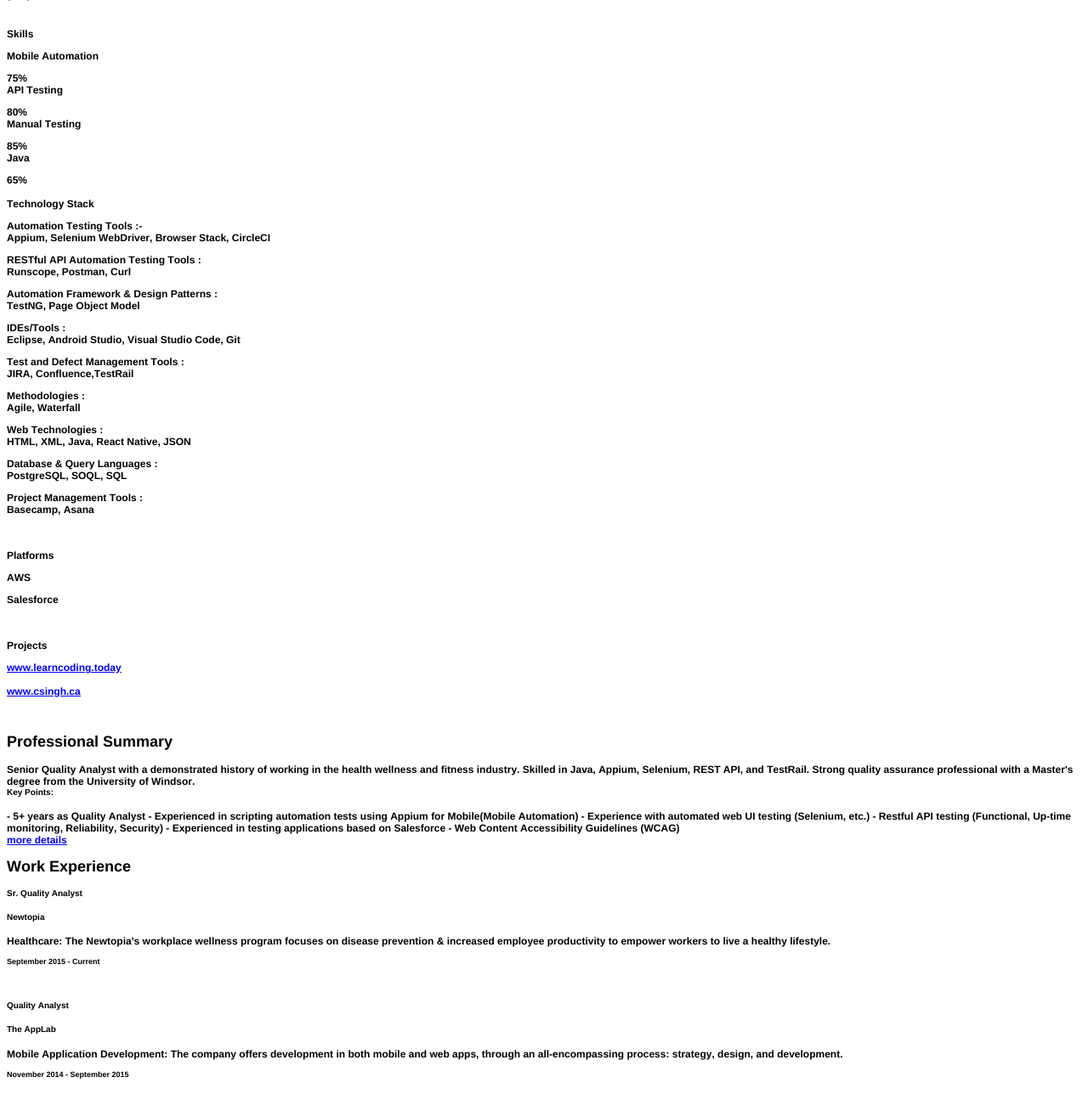
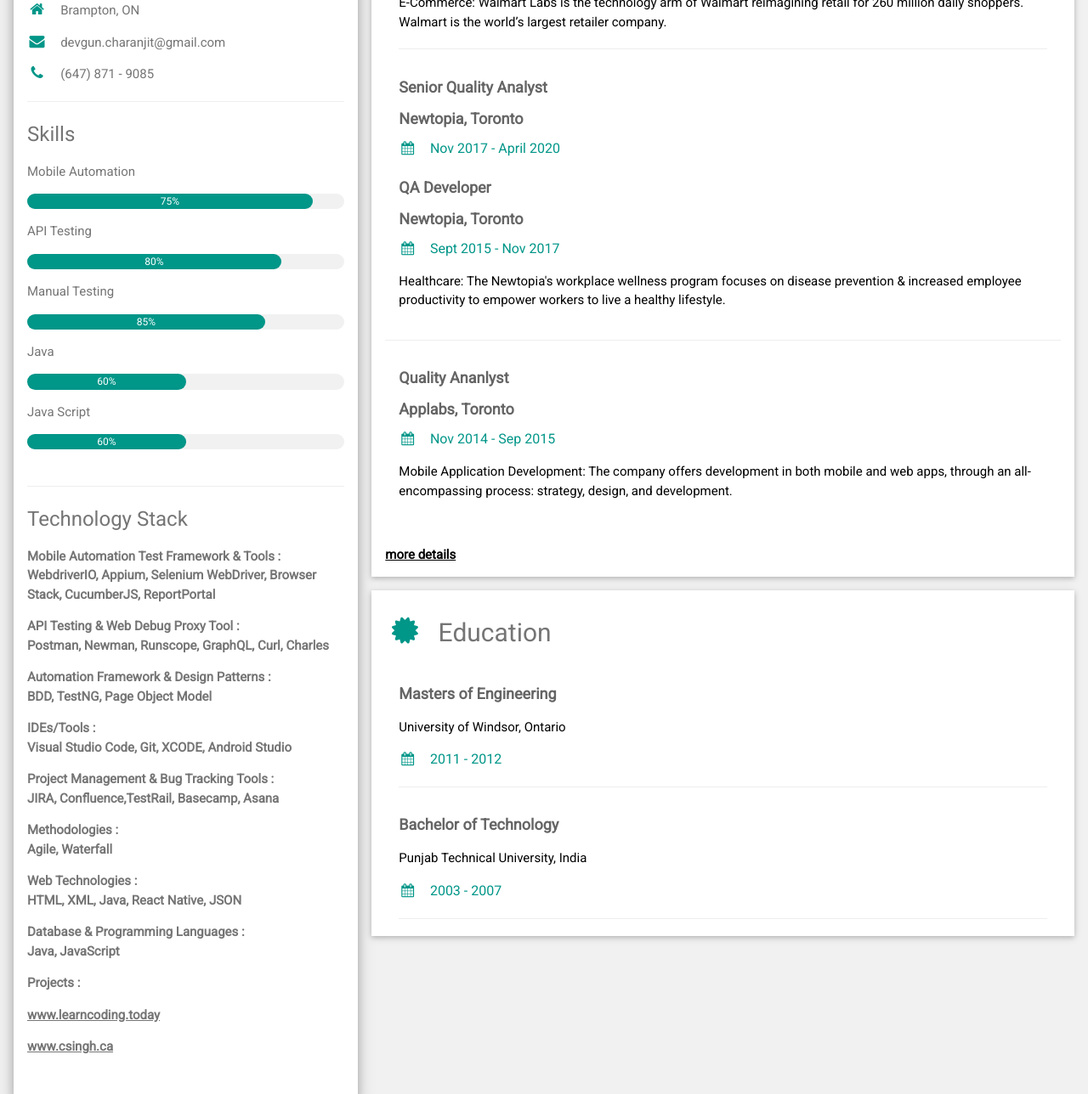
Before and after one commit to Charanjit55588/myprofile, a plain HTML site: page index.html in a window 1280 px wide. Shown: the part 241-1529 px from the top of the page at 85% size. Drawn offline with nearby package versions, Linux system fonts and the light colour scheme.

Commit message:
modified profile

```diff
--- a/index.html
+++ b/index.html
@@ -1,63 +1,96 @@
-<!DOCTYPE html PUBLIC "-//W3C//DTD HTML 4.01//EN" "http://www.w3.org/TR/html4/strict.dtd">
+<!DOCTYPE html>
 <html>
-<head>
-  <meta http-equiv="Content-Type" content="text/html; charset=utf-8">
-  <meta http-equiv="Content-Style-Type" content="text/css">
 <title>Charanjit Singh</title>
-  <meta name="Generator" content="Cocoa HTML Writer">
-  <meta name="CocoaVersion" content="1894.4">
-  <style type="text/css">
-    p.p1 {margin: 0.0px 0.0px 0.0px 0.0px; font: 12.0px Helvetica; color: #000000; -webkit-text-stroke: #000000; min-height: 14.0px}
-    p.p3 {margin: 0.0px 0.0px 12.0px 0.0px; font: 12.0px Helvetica; color: #000000; -webkit-text-stroke: #000000}
-    p.p4 {margin: 0.0px 0.0px 12.0px 0.0px; font: 12.0px Helvetica; color: #0000e9; -webkit-text-stroke: #0000e9}
-    p.p5 {margin: 0.0px 0.0px 6.0px 0.0px; font: 12.0px Helvetica; color: #000000; -webkit-text-stroke: #000000; min-height: 14.0px}
-    p.p6 {margin: 0.0px 0.0px 0.0px 0.0px; font: 12.0px Helvetica; color: #000000; -webkit-text-stroke: #000000}
-    p.p7 {margin: 0.0px 0.0px 0.0px 0.0px; font: 12.0px Helvetica; color: #0000e9; -webkit-text-stroke: #0000e9}
-    span.s1 {font-kerning: none}
-    span.s2 {font-kerning: none; color: #fd9409; -webkit-text-stroke: 0px #fd9409}
-    span.s3 {font-kerning: none; color: #000000; -webkit-text-stroke: 0px #000000}
-    span.s4 {text-decoration: underline ; font-kerning: none; color: #0000e9; -webkit-text-stroke: 0px #0000e9}
-    span.s5 {font: 24.0px Helvetica; font-kerning: none; color: #000000; -webkit-text-stroke: 0px #000000}
-    span.s6 {font: 12.0px Helvetica; text-decoration: underline ; font-kerning: none; color: #0000e9; -webkit-text-stroke: 0px #0000e9}
-    span.s7 {text-decoration: underline ; font-kerning: none}
+<link rel="shortcut icon" href="favicon.ico" type="image/x-icon">
+<meta charset="UTF-8">
+<meta name="viewport" content="width=device-width, initial-scale=1">
+<link rel="stylesheet" href="https://www.w3schools.com/w3css/4/w3.css">
+<link rel='stylesheet' href='https://fonts.googleapis.com/css?family=Roboto'>
+<link rel="stylesheet" href="https://cdnjs.cloudflare.com/ajax/libs/font-awesome/4.7.0/css/font-awesome.min.css">
+<style>
+  html,
+  body,
+  h1,
+  h2,
+  h3,
+  h4,
+  h5,
+  h6 {
+    font-family: "Roboto", sans-serif
+  }
 </style>
-</head>
-<body>
-<p class="p1"><span class="s1"></span><br></p>
-<h2 style="margin: 0.0px 0.0px 14.9px 0.0px; font: 18.0px Helvetica; color: #000000; -webkit-text-stroke: #000000"><span class="s1"><b>Charanjit Singh</b></span></h2>
-<p class="p3"><span class="s1"><b>QA Automation</b></span></p>
-<p class="p4"><span class="s2"></span><span class="s3"><b>   </b><a href="https://charanjitsingh.s3.ca-central-1.amazonaws.com/singh-resume.docx"><span class="s4"><b>Resume.doc</b></span></a></span></p>
-<p class="p4"><span class="s3"></span><span class="s5"><b><i>   </i></b><a href="https://github.com/Charanjit55588"><span class="s6"><b>Charanjit55588</b></span></a></span></p>
-<p class="p4"><span class="s3"><b>     </b><a href="https://linkedin.com/in/charanjit-singh-qa"><span class="s4"><b>Linkedin</b></span></a></span></p>
-<p class="p3"><span class="s1"><b>Brampton, ON</b></span></p>
-<p class="p3"><span class="s1"><b>devgun.charanjit@gmail.com</b></span></p>
-<p class="p3"><span class="s1"><b>(647) 871 - 9085</b></span></p>
-<p class="p5"><span class="s1"><b></b></span><br></p>
-<p class="p3"><span class="s1"><b>Skills</b></span></p>
-<p class="p3"><span class="s1"><b>Mobile Automation</b></span></p>
-<p class="p6"><span class="s1"><b>75%</b></span></p>
-<p class="p3"><span class="s1"><b>API Testing</b></span></p>
-<p class="p6"><span class="s1"><b>80%</b></span></p>
-<p class="p3"><span class="s1"><b>Manual Testing</b></span></p>
-<p class="p6"><span class="s1"><b>85%</b></span></p>
-<p class="p3"><span class="s1"><b>Java</b></span></p>
-<p class="p6"><span class="s1"><b>65%</b></span></p>
-<p class="p1"><span class="s1"><b></b></span><br></p>
-<p class="p3"><span class="s1"><b>Technology Stack</b></span></p>
-<p class="p3"><span class="s1"><b>Automation Testing Tools :- <br>
-Appium, Selenium WebDriver, Browser Stack, CircleCI<br>
+
+<body class="w3-light-grey">
+  <!-- Page Container -->
+  <div class="w3-content w3-margin-top" style="max-width:1400px;">
+    <!-- The Grid -->
+    <div class="w3-row-padding">
+      <!-- Left Column -->
+      <div class="w3-third">
+        <div class="w3-white w3-text-grey w3-card-4">
+          <div class="w3-display-container">
+            <div class="w3-display-bottomleft w3-container w3-text-black">
+            </div>
+          </div>
+          <div class="w3-container">
+            <h2>Charanjit Singh</h2>
+            <p><i class="fa fa-briefcase fa-fw w3-margin-right w3-large w3-text-teal"></i>Software Developer in Test</p>
+            <p class="p4"><span class="s2"></span><span class="s3"><b></b>&nbsp;&nbsp;&nbsp;&nbsp;&nbsp;&nbsp;
+                <a href="https://charanjitsingh.s3.ca-central-1.amazonaws.com/singh-resume.docx">
+                  <spanclass="s4"><b>Resume.doc</b></span></a></span></p>
+            <p class="p4"><span class="s2"></span><span class="s3"><b></b>&nbsp;&nbsp;&nbsp;&nbsp;&nbsp;&nbsp;
+                <a href="https://github.com/Charanjit55588"><span class="s6"><b>Charanjit55588</b></span></a></span></p>
+            <p><i class="fa fa-linkedin-square"
+                style="font-size:26px;color:rgb(0, 4, 255)"></i>&nbsp;&nbsp;&nbsp;&nbsp;<a
+                href="https://linkedin.com/in/charanjit-singh-qa"><span class="s4"><b>Linkedin</b></span></a></span></p>
+            <p><i class="fa fa-home fa-fw w3-margin-right w3-large w3-text-teal"></i>Brampton, ON</p>
+            <p><i class="fa fa-envelope fa-fw w3-margin-right w3-large w3-text-teal"></i>devgun.charanjit@gmail.com</p>
+            <p><i class="fa fa-phone fa-fw w3-margin-right w3-large w3-text-teal"></i>(647) 871 - 9085</p>
+            <hr>
+            <p class="p3"><span class="s1">
+                <h3>Skills</h3>
+              </span></p>
+            <p>Mobile Automation</p>
+            <div class="w3-light-grey w3-round-xlarge w3-small">
+              <div class="w3-container w3-center w3-round-xlarge w3-teal" style="width:90%">75%</div>
+            </div>
+            <p>API Testing</p>
+            <div class="w3-light-grey w3-round-xlarge w3-small">
+              <div class="w3-container w3-center w3-round-xlarge w3-teal" style="width:80%">
+                <div class="w3-center w3-text-white">80%</div>
+              </div>
+            </div>
+            <p>Manual Testing</p>
+            <div class="w3-light-grey w3-round-xlarge w3-small">
+              <div class="w3-container w3-center w3-round-xlarge w3-teal" style="width:75%">85%</div>
+            </div>
+            <p>Java</p>
+            <div class="w3-light-grey w3-round-xlarge w3-small">
+              <div class="w3-container w3-center w3-round-xlarge w3-teal" style="width:50%">60%</div>
+            </div>
+            <p>Java Script</p>
+            <div class="w3-light-grey w3-round-xlarge w3-small">
+              <div class="w3-container w3-center w3-round-xlarge w3-teal" style="width:50%">60%</div>
+            </div>
+            <br>
+            <hr>
+            <p class="p3"><span class="s1">
+                <h3>Technology Stack</h3>
+              </span></p>
+            <p class="p3"><span class="s1"><b>Mobile Automation Test Framework & Tools : <br>
+                  WebdriverIO, Appium, Selenium WebDriver, Browser Stack, CucumberJS, ReportPortal<br>
                 </b></span></p>
-<p class="p3"><span class="s1"><b>RESTful API Automation Testing Tools : <br>
-Runscope, Postman, Curl<br>
+            <p class="p3"><span class="s1"><b>API Testing & Web Debug Proxy Tool : <br>
+                  Postman, Newman, Runscope, GraphQL, Curl, Charles<br>
                 </b></span></p>
-<p class="p3"><span class="s1"><b>Automation Framework &amp; Design Patterns : <br>
-TestNG, Page Object Model<br>
+            <p class="p3"><span class="s1"><b>Automation Framework & Design Patterns : <br>
+                  BDD, TestNG, Page Object Model<br>
                 </b></span></p>
             <p class="p3"><span class="s1"><b>IDEs/Tools : <br>
-Eclipse, Android Studio, Visual Studio Code, Git<br>
+                  Visual Studio Code, Git, XCODE, Android Studio<br>
                 </b></span></p>
-<p class="p3"><span class="s1"><b>Test and Defect Management Tools : <br>
-JIRA, Confluence,TestRail<br>
+            <p class="p3"><span class="s1"><b>Project Management & Bug Tracking Tools : <br>
+                  JIRA, Confluence,TestRail, Basecamp, Asana<br>
                 </b></span></p>
             <p class="p3"><span class="s1"><b>Methodologies : <br>
                   Agile, Waterfall<br>
@@ -65,55 +98,84 @@ Agile, Waterfall<br>
             <p class="p3"><span class="s1"><b>Web Technologies : <br>
                   HTML, XML, Java, React Native, JSON<br>
                 </b></span></p>
-<p class="p3"><span class="s1"><b>Database &amp; Query Languages : <br>
-PostgreSQL, SOQL, SQL<br>
+            <p class="p3"><span class="s1"><b>Database &amp; Programming Languages : <br>
+                  Java, JavaScript<br>
                 </b></span></p>
-<p class="p3"><span class="s1"><b>Project Management Tools : <br>
-Basecamp, Asana<br>
-</b></span></p>
-<p class="p1"><span class="s1"><b></b></span><br></p>
-<p class="p1"><span class="s1"><b></b></span><br></p>
-<p class="p3"><span class="s1"><b>Platforms</b></span></p>
-<p class="p3"><span class="s1"><b>AWS</b></span></p>
-<p class="p3"><span class="s1"><b>Salesforce</b></span></p>
-<p class="p1"><span class="s1"><b></b></span><br></p>
-<p class="p1"><span class="s1"><b></b></span><br></p>
-<p class="p3"><span class="s1"><b>Projects</b></span></p>
-<p class="p7"><span class="s7"><a href="https://www.learncoding.today/"><b>www.learncoding.today</b></a></span><span class="s3"><b><span class="Apple-converted-space"> </span></b></span></p>
-<p class="p1"><span class="s1"><b></b></span><br></p>
+
+            <p class="p3"><span class="s1"><b>Projects :</b></span></p>
+            <p class="p7"><span class="s7"><a
+                  href="https://www.learncoding.today/"><b>www.learncoding.today</b></a></span><span class="s3"><b><span
+                    class="Apple-converted-space"> </span></b></span></p>
             <p class="p7"><span class="s7"><a href="https://www.csingh.ca/"><b>www.csingh.ca</b></a></span></p>
             <p class="p1"><span class="s1"><b></b></span><br></p>
-<p class="p1"><span class="s1"><b></b></span><br></p>
-<p class="p1"><span class="s1"><b></b></span><br></p>
-<h2 style="margin: 0.0px 0.0px 14.9px 0.0px; font: 18.0px Helvetica; color: #000000; -webkit-text-stroke: #000000"><span class="s1"><b>Professional Summary</b></span></h2>
-<p class="p6"><span class="s1"><b>Senior Quality Analyst with a demonstrated history of working in the health wellness and fitness industry. Skilled in Java, Appium, Selenium, REST API, and TestRail. Strong quality assurance professional with a Master's degree from the University of Windsor.<span class="Apple-converted-space"> </span></b></span></p>
-<h5 style="margin: 0.0px 0.0px 16.6px 0.0px; font: 10.0px Helvetica; color: #000000; -webkit-text-stroke: #000000"><span class="s1"><b>Key Points:</b></span></h5>
-<p class="p6"><span class="s1"><b>- 5+ years as Quality Analyst - Experienced in scripting automation tests using Appium for Mobile(Mobile Automation) - Experience with automated web UI testing (Selenium, etc.) - Restful API testing (Functional, Up-time monitoring, Reliability, Security) - Experienced in testing applications based on Salesforce - Web Content Accessibility Guidelines (WCAG)<span class="Apple-converted-space"> </span></b></span></p>
-<p class="p7"><span class="s7"><a href="file:///Users/vn0cm1v/mysite/myprofile/description.html"><b>more details</b></a></span></p>
-<p class="p1"><span class="s1"><b></b></span><br></p>
-<h2 style="margin: 0.0px 0.0px 14.9px 0.0px; font: 18.0px Helvetica; color: #000000; -webkit-text-stroke: #000000"><span class="s1"><b>Work Experience</b></span></h2>
-<h5 style="margin: 0.0px 0.0px 16.6px 0.0px; font: 10.0px Helvetica; color: #000000; -webkit-text-stroke: #000000"><span class="s1"><b>Sr. Quality Analyst</b></span></h5>
-<h5 style="margin: 0.0px 0.0px 16.6px 0.0px; font: 10.0px Helvetica; color: #000000; -webkit-text-stroke: #000000"><span class="s1"><b>Newtopia</b></span></h5>
-<p class="p3"><span class="s1"><b>Healthcare: The Newtopia's workplace wellness program focuses on disease prevention &amp; increased employee productivity to empower workers to live a healthy lifestyle.</b></span></p>
-<h6 style="margin: 0.0px 0.0px 21.0px 0.0px; font: 9.0px Helvetica; color: #000000; -webkit-text-stroke: #000000"><span class="s1"><b>September 2015 - Current</b></span></h6>
-<p class="p5"><span class="s1"><b></b></span><br></p>
-<h5 style="margin: 0.0px 0.0px 16.6px 0.0px; font: 10.0px Helvetica; color: #000000; -webkit-text-stroke: #000000"><span class="s1"><b>Quality Analyst</b></span></h5>
-<h5 style="margin: 0.0px 0.0px 16.6px 0.0px; font: 10.0px Helvetica; color: #000000; -webkit-text-stroke: #000000"><span class="s1"><b>The AppLab</b></span></h5>
-<p class="p3"><span class="s1"><b>Mobile Application Development: The company offers development in both mobile and web apps, through an all-encompassing process: strategy, design, and development.<span class="Apple-converted-space"> </span></b></span></p>
-<h6 style="margin: 0.0px 0.0px 21.0px 0.0px; font: 9.0px Helvetica; color: #000000; -webkit-text-stroke: #000000"><span class="s1"><b>November 2014 - September 2015</b></span></h6>
-<p class="p5"><span class="s1"><b></b></span><br></p>
-<h5 style="margin: 0.0px 0.0px 16.6px 0.0px; font: 10.0px Helvetica; color: #000000; -webkit-text-stroke: #000000"><span class="s1"><b>Trainee Engineer</b></span></h5>
-<h5 style="margin: 0.0px 0.0px 16.6px 0.0px; font: 10.0px Helvetica; color: #000000; -webkit-text-stroke: #000000"><span class="s1"><b>DEN Network</b></span></h5>
-<p class="p3"><span class="s1"><b>DEN is a dynamic, mass media &amp; entertainment company that thrives on providing unmatched visual entertainment to its customers through cable TV, over-the-top (OTT) entertainment and broadband services.<span class="Apple-converted-space"> </span></b></span></p>
-<h6 style="margin: 0.0px 0.0px 21.0px 0.0px; font: 9.0px Helvetica; color: #000000; -webkit-text-stroke: #000000"><span class="s1"><b>2008 - 2009</b></span></h6>
-<h2 style="margin: 0.0px 0.0px 14.9px 0.0px; font: 18.0px Helvetica; color: #000000; -webkit-text-stroke: #000000"><span class="s1"><b>Education</b></span></h2>
-<h5 style="margin: 0.0px 0.0px 16.6px 0.0px; font: 10.0px Helvetica; color: #000000; -webkit-text-stroke: #000000"><span class="s1"><b>Masters of Engineering</b></span></h5>
-<h6 style="margin: 0.0px 0.0px 21.0px 0.0px; font: 9.0px Helvetica; color: #000000; -webkit-text-stroke: #000000"><span class="s1"><b>University of Windsor, Ontario</b></span></h6>
-<h6 style="margin: 0.0px 0.0px 21.0px 0.0px; font: 9.0px Helvetica; color: #000000; -webkit-text-stroke: #000000"><span class="s1"><b>2011-2012</b></span></h6>
-<p class="p5"><span class="s1"><b></b></span><br></p>
-<h5 style="margin: 0.0px 0.0px 16.6px 0.0px; font: 10.0px Helvetica; color: #000000; -webkit-text-stroke: #000000"><span class="s1"><b>Bachelor of Technology</b></span></h5>
-<h6 style="margin: 0.0px 0.0px 21.0px 0.0px; font: 9.0px Helvetica; color: #000000; -webkit-text-stroke: #000000"><span class="s1"><b>Punjab Technical University, India</b></span></h6>
-<h6 style="margin: 0.0px 0.0px 21.0px 0.0px; font: 9.0px Helvetica; color: #000000; -webkit-text-stroke: #000000"><span class="s1"><b>2003 - 2007</b></span></h6>
-<p class="p3"><span class="s1"><b>Powered by SDS</b></span></p>
+          </div>
+        </div>
+      </div>
+      <!-- End Left Column -->
+      <!-- Right Column -->
+      <div class="w3-twothird">
+        <div class="w3-container w3-card w3-white w3-margin-bottom">
+          <h2 class="w3-text-grey w3-padding-16"><i
+              class="fa fa-suitcase fa-fw w3-margin-right w3-xxlarge w3-text-teal"></i>Work Experience</h2>
+          <div class="w3-container">
+            <h5 class="w3-opacity"><b>Software Developer in Test</b></h5>
+            <h6 class="w3-opacity"><b>Walmart Labs, Mississauga</b></h6>
+            <h6 class="w3-text-teal"><i class="fa fa-calendar fa-fw w3-margin-right"></i>April 2020 - <span
+                class="w3-tag w3-teal w3-round">Current</span></h6>
+            <p>E-Commerce: Walmart Labs is the technology arm of Walmart reimagining retail for 260 million daily
+              shoppers.
+              Walmart is the world’s largest retailer company.</p>
+            <hr>
+          </div>
+          <div class="w3-container">
+            <h5 class="w3-opacity"><b>Senior Quality Analyst</b></h5>
+            <h5 class="w3-opacity"><b>Newtopia, Toronto</b></h5>
+            <h6 class="w3-text-teal"><i class="fa fa-calendar fa-fw w3-margin-right"></i>Nov 2017 - April 2020</h6>
+          </div>
+          <div class="w3-container">
+            <h5 class="w3-opacity"><b>QA Developer</b></h5>
+            <h5 class="w3-opacity"><b>Newtopia, Toronto</b></h5>
+            <h6 class="w3-text-teal"><i class="fa fa-calendar fa-fw w3-margin-right"></i>Sept 2015 - Nov 2017</h6>
+            <p>Healthcare: The Newtopia's workplace wellness program focuses on disease prevention & increased employee
+              productivity
+              to empower workers to live a healthy lifestyle.</p>
+          </div>
+          <hr>
+          <div class="w3-container">
+            <h5 class="w3-opacity"><b>Quality Ananlyst</b></h5>
+            <h5 class="w3-opacity"><b>Applabs, Toronto</b></h5>
+            <h6 class="w3-text-teal"><i class="fa fa-calendar fa-fw w3-margin-right"></i>Nov 2014 - Sep 2015</h6>
+            <p>Mobile Application Development: The company offers development in both mobile and web apps, through an
+              all-encompassing process:
+              strategy, design, and development.</p><br>
+          </div>
+          <p class="p7"><span class="s7"><a href="file:///Users/vn0cm1v/mysite/myprofile/description.html"><b>more
+                  details</b></a></span></p>
+        </div>
+        <div class="w3-container w3-card w3-white">
+          <h2 class="w3-text-grey w3-padding-16">
+            <i class="fa fa-certificate fa-fw w3-margin-right w3-xxlarge w3-text-teal"></i>Education</h2>
+          <div class="w3-container">
+            <h5 class="w3-opacity"><b>Masters of Engineering</b></h5>
+            <p>University of Windsor, Ontario</p>
+            <h6 class="w3-text-teal"><i class="fa fa-calendar fa-fw w3-margin-right"></i>2011 - 2012</h6>
+            <hr>
+          </div>
+          <div class="w3-container">
+            <h5 class="w3-opacity"><b>Bachelor of Technology</b></h5>
+            <p>Punjab Technical University, India</p>
+            <h6 class="w3-text-teal"><i class="fa fa-calendar fa-fw w3-margin-right"></i>2003 - 2007</h6>
+            <hr>
+          </div>
+        </div>
+        <!-- End Right Column -->
+      </div>
+      <!-- End Grid -->
+    </div>
+    <!-- End Page Container -->
+  </div>
+  <footer class="w3-container w3-teal w3-center w3-margin-top">
+  </footer>
 </body>
+
 </html>
```
Lines whose indentation alone changed are shown as unchanged.
